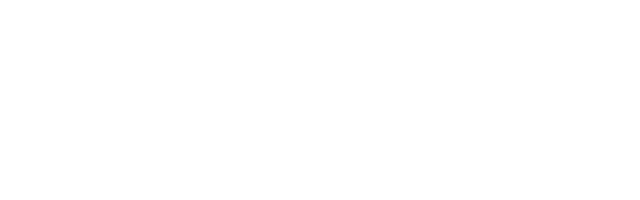
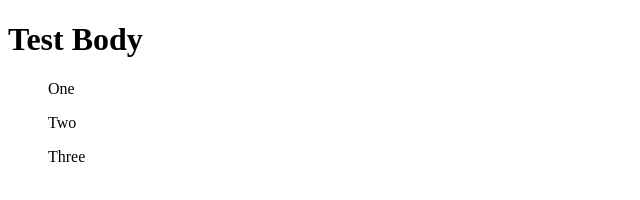
Before and after one commit to BadChicken/coursera-test, a website: page index.html in a window 1280 px wide. Shown: the whole page, without its empty margins (0-640 px from the left). Drawn offline with Linux system fonts and the light colour scheme.

```diff
--- a/index.html
+++ b/index.html
@@ -8,5 +8,10 @@
 </head>
 <body>
     <!-- Emmet "html:5 (other is   !)" -->
+    <h1>Test Body</h1>
+    <h2:Another></h2:Another>
+    <ul>One</ul>
+    <ul>Two</ul>
+    <ul>Three</ul>
 </body>
 </html>
```
Also changed, not shown: package.json (added, +24 -0 lines), 1 other file.
